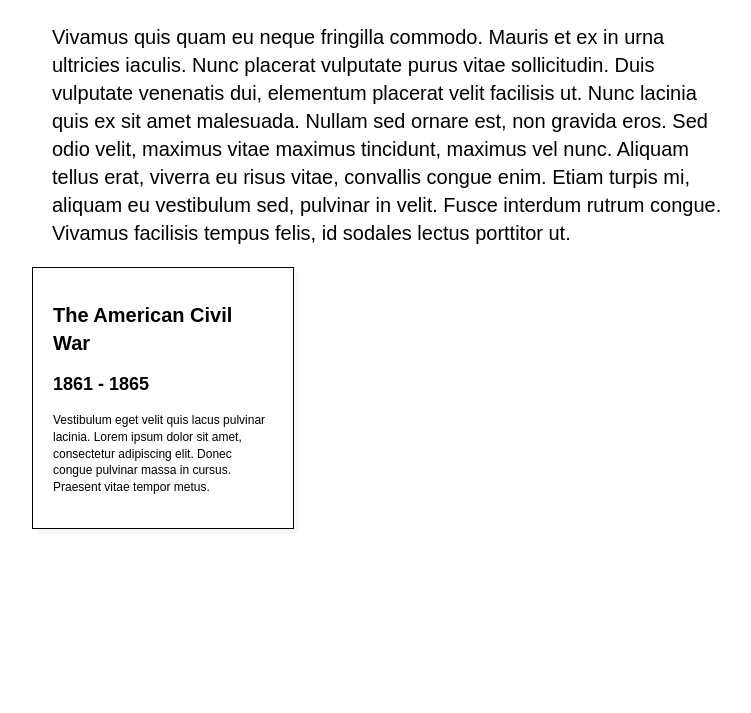
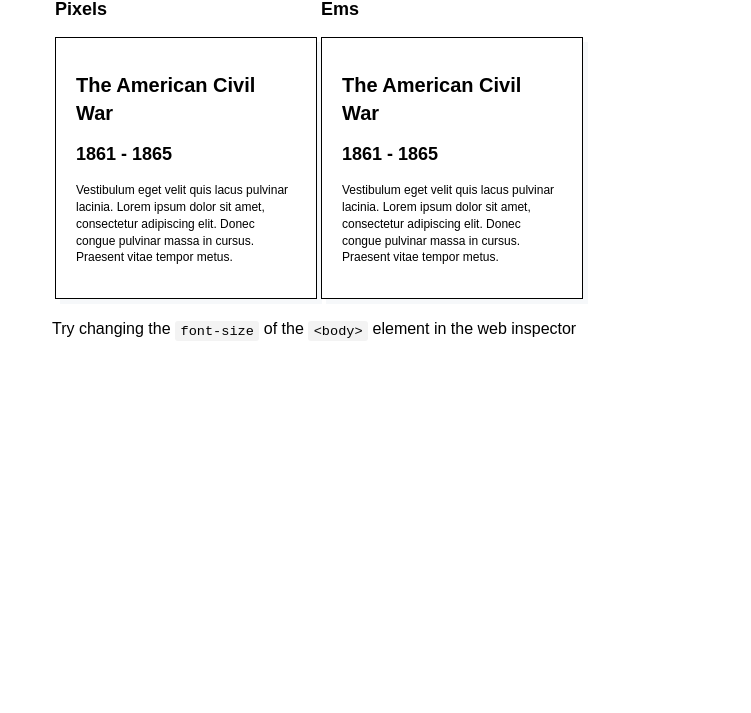
Before and after one commit to cronin4392/typesetting_on_the_web_course, a plain HTML site: page lessons/px-vs-em/example-1.html in a window 1280 px wide. Shown: the part 87-800 px from the top of the page, without its empty margins (248-999 px from the left). Drawn offline with Linux system fonts and the light colour scheme.

Commit message:
more examples and handouts

```diff
--- a/lessons/px-vs-em/example-1.html
+++ b/lessons/px-vs-em/example-1.html
@@ -1,7 +1,7 @@
 <!DOCTYPE html>
 <html>
     <head>
-        <title>Page Title</title>
+        <title>Pixels vs Ems</title>
         <meta charset="utf-8">
         <meta name="viewport" content="width=device-width, initial-scale=1">
 
@@ -13,15 +13,28 @@
         <main>
             <h1>No Difference</h1>
 
-            <p>
-                Vivamus quis quam eu neque fringilla commodo. Mauris et ex in urna ultricies iaculis. Nunc placerat vulputate purus vitae sollicitudin. Duis vulputate venenatis dui, elementum placerat velit facilisis ut. Nunc lacinia quis ex sit amet malesuada. Nullam sed ornare est, non gravida eros. Sed odio velit, maximus vitae maximus tincidunt, maximus vel nunc. Aliquam tellus erat, viverra eu risus vitae, convallis congue enim. Etiam turpis mi, aliquam eu vestibulum sed, pulvinar in velit. Fusce interdum rutrum congue. Vivamus facilisis tempus felis, id sodales lectus porttitor ut.
+            <table>
+                <tr>
+                    <td valign="top">
+                        <h2>Pixels</h2>
+                        <div class="demo demo-pixels">
+                            <h1>The American Civil War</h1>
+                            <h2>1861 - 1865</h2>
+                            <p>Vestibulum eget velit quis lacus pulvinar lacinia. Lorem ipsum dolor sit amet, consectetur adipiscing elit. Donec congue pulvinar massa in cursus. Praesent vitae tempor metus.</p>
+                        </div>
+                    </td>
+                    <td valign="top">
+                        <h2>Ems</h2>
+                        <div class="demo demo-ems">
+                            <h1>The American Civil War</h1>
+                            <h2>1861 - 1865</h2>
+                            <p>Vestibulum eget velit quis lacus pulvinar lacinia. Lorem ipsum dolor sit amet, consectetur adipiscing elit. Donec congue pulvinar massa in cursus. Praesent vitae tempor metus.</p>
+                        </div>
+                    </td>
+                </tr>
+            </table>
 
-                <div class="demo demo-pixels">
-                    <h1>The American Civil War</h1>
-                    <h2>1861 - 1865</h2>
-                    <p>Vestibulum eget velit quis lacus pulvinar lacinia. Lorem ipsum dolor sit amet, consectetur adipiscing elit. Donec congue pulvinar massa in cursus. Praesent vitae tempor metus.</p>
-                </div>
-            </p>
+            <p>Try changing the <code>font-size</code> of the <code>&lt;body&gt;</code> element in the web inspector</p>
         </main>
     </body>
 </html>
--- a/lessons/px-vs-em/styles/course.css
+++ b/lessons/px-vs-em/styles/course.css
@@ -30,7 +30,6 @@ code {
 }
 
 .demo {
-    margin: 1em -20px 1em;
     padding: 20px;
     border: 1px solid black;
     box-shadow: 5px 5px 0px #f6f8fa;
--- a/lessons/px-vs-em/styles/example-1.css
+++ b/lessons/px-vs-em/styles/example-1.css
@@ -1,3 +1,11 @@
+body {
+    font-size: 12px;
+}
+
+p {
+    font-size: 16px;
+}
+
 .demo {
     width: 220px;
 }
@@ -27,3 +35,25 @@
     font-size: 10px;
     text-transform: uppercase;
 }
+
+.demo-ems {
+    font-size: 1em;
+}
+
+.demo-ems h1 {
+    font-size: 1.666666667em;
+    font-weight: bold;
+}
+
+.demo-ems h2 {
+
+}
+
+.demo-ems p {
+    font-size: 1em;
+}
+
+.demo-ems p span {
+    font-size: 0.833333333em;
+    text-transform: uppercase;
+}
```
Also changed, not shown: 3 other files.
